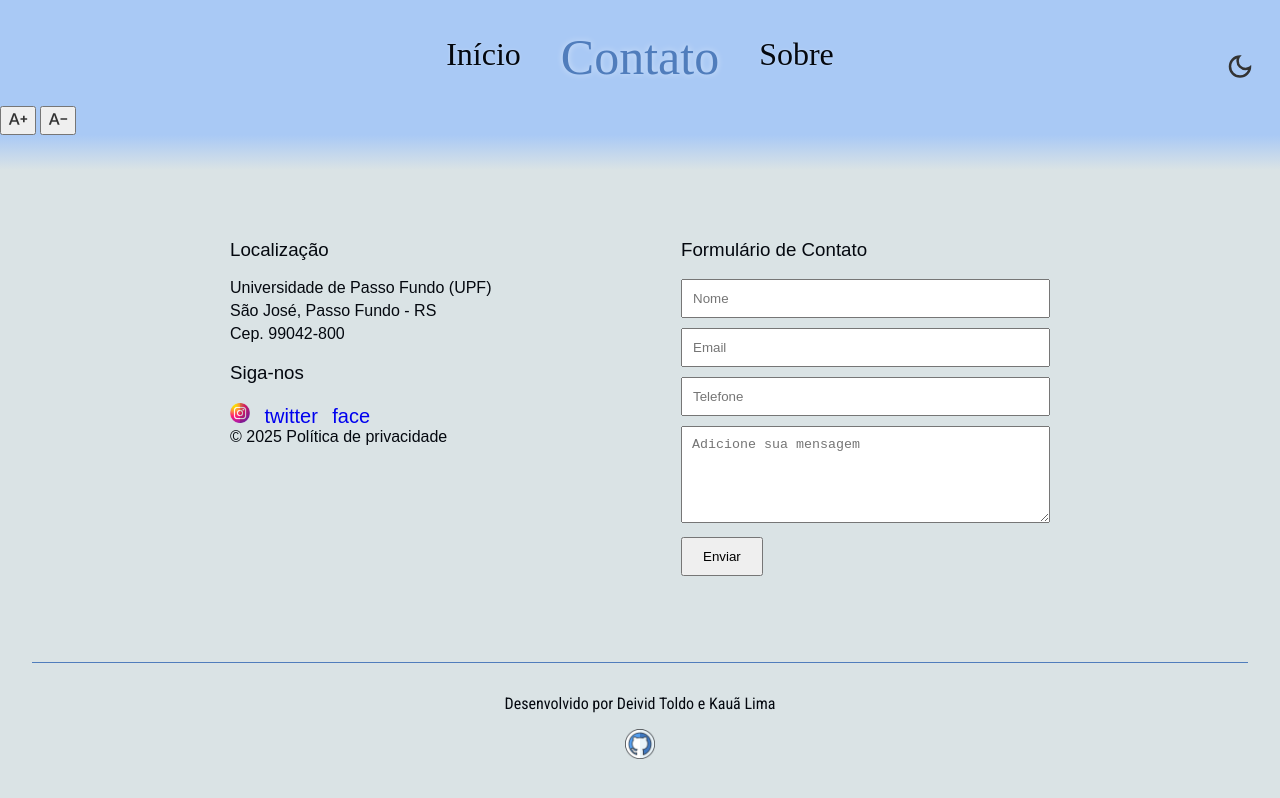
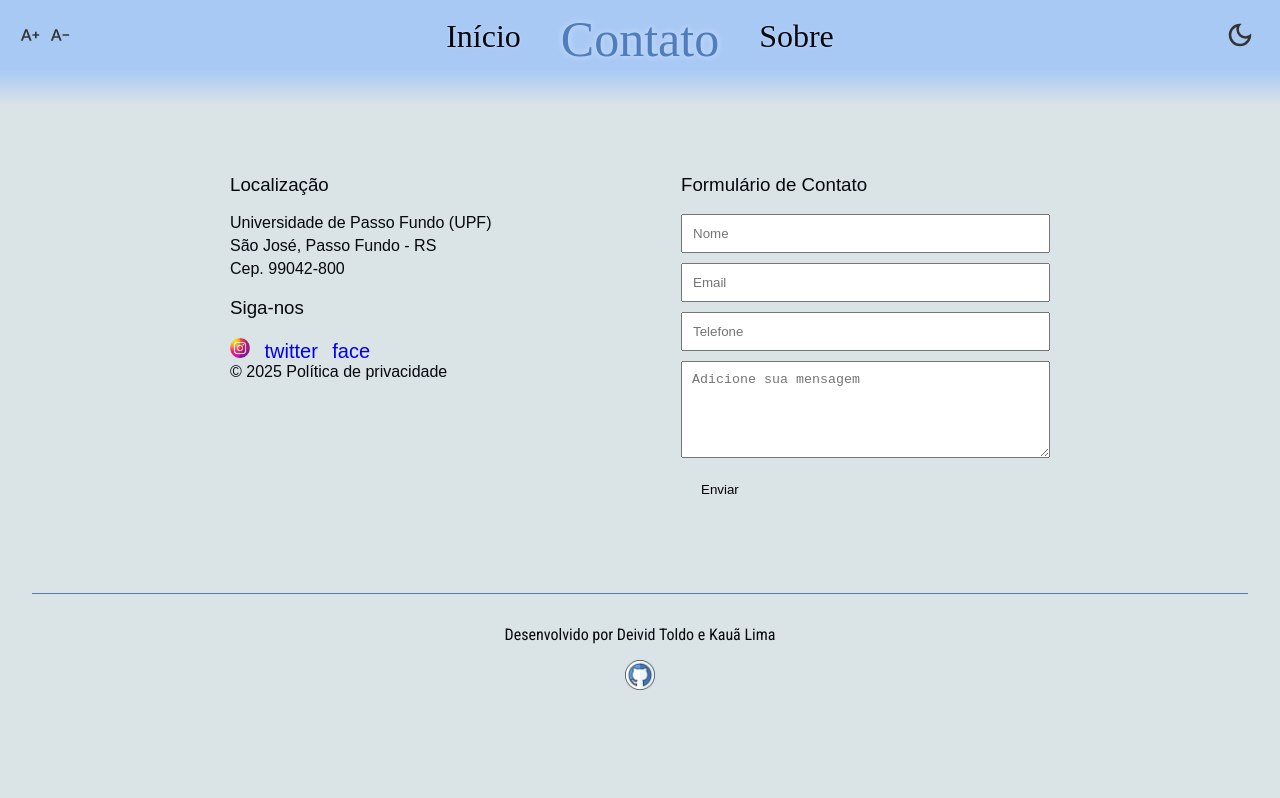
Before and after one commit to kaualima7/projeto-ciberseguranca, a plain HTML site: page contato.html in a window 1280 px wide. Drawn offline with Linux system fonts and the light colour scheme; a web font is replaced by a local one.

Commit message:
finalizando botoes acessibilidade

```diff
--- a/contato.html
+++ b/contato.html
@@ -9,22 +9,26 @@
 <body>
     <header>
         <nav>
+            <div class="botoes-acessibilidade">
+                <button id="increase-font" aria-label="Aumentar fonte">
+                    <img id="icone-aumentar" src="./img/A+proLight.svg" width="20" />
+                </button>
+                <button id="decrease-font" aria-label="Diminuir fonte">
+                    <img id="icone-diminuir" src="./img/A-proLight.svg" width="20" />
+                </button>
+            </div>
+
             <ul class="menu">
-                <li class="item_padrao"><a href="index.html">Início</a> </li>
-                <li class="item_ativo"><a href="contato.html">Contato</a> </li>
+                <li class="item_padrao"><a href="index.html">Início</a></li>
+                <li class="item_ativo"><a href="contato.html">Contato</a></li>
                 <li class="item_padrao"><a href="sobre.html">Sobre</a></li>
             </ul>
-            <button id="toggle-theme" aria-label="Alternar tema">
-                <img id="icone-tema" src="./img/darkMode.svg" alt="Ícone tema" width="30">
-            </button>
 
-            <button id="increase-font" aria-label="Aumentar fonte" class="btn-font">
-                <img src="./img/A+proLight.svg" alt="Aumentar fonte" width="20" />
-            </button>
-
-            <button id="decrease-font" aria-label="Diminuir fonte" class="btn-font">
-                <img src="./img/A-proLight.svg" alt="Diminuir fonte" width="20" />
-            </button>
+            <div class="botao-tema">
+                <button id="toggle-theme" aria-label="Alternar tema">
+                    <img id="icone-tema" src="./img/darkMode.svg" alt="Ícone tema" width="30" />
+                </button>
+            </div>
         </nav>
         <div class="degrade-apos-nav"></div>
     </header>
--- a/css/main.css
+++ b/css/main.css
@@ -27,12 +27,8 @@ body {
     transition: all 0.4s ease;
 }
 
-nav {
-    position: relative;
-    background-color: var(--cor-navbar);
-    top: 0;
-    z-index: 10;
-    padding: 0px 0;
+body {
+    font-size: 1em;
 }
 
 .degrade-apos-nav {
@@ -40,14 +36,56 @@ nav {
     background: linear-gradient(to bottom, var(--cor-navbar), var(--cor-fundo));
 }
 
+nav {
+    position: sticky;
+    top: 0;
+    z-index: 999; /* garantir que fique por cima */
+    background-color: var(--cor-navbar);
+    display: flex;
+    align-items: center;
+    justify-content: space-between;
+    height: 70px;
+    padding: 0 20px;
+}
+
 .menu {
+    position: absolute;
+    left: 50%;
+    transform: translateX(-50%);
     display: flex;
     justify-content: center;
     align-items: center;
+    gap: 40px;
     list-style: none;
-    gap: 40px;
     margin: 0;
-    padding: 20px 0;
+    padding: 0;
+}
+
+
+.botoes-acessibilidade,
+.botao-tema {
+    display: flex;
+    gap: 10px;
+}
+
+.botoes-acessibilidade button,
+.botao-tema button {
+    background: none;
+    border: none;
+    padding: 0;
+    cursor: pointer;
+}
+
+.botoes-acessibilidade img,
+.botao-tema img {
+    display: block;
+}
+
+button {
+    background: none;
+    border: none;
+    padding: 0;
+    cursor: pointer;
 }
 
 #toggle-theme {
@@ -139,17 +177,17 @@ main {
 .cartilha p {
     font-family: 'Geologica', sans-serif;
     font-weight: 400;
-    font-size: 1.1rem;
     line-height: 1.5;
     margin-bottom: 10px;
 }
+
 
 .cartilha li {
     margin-bottom: 8px;
     padding-left: 15px;
     position: relative;
+}
 
-}
 
 .cartilha article {
     margin-bottom: 60px;
--- a/js/main.js
+++ b/js/main.js
@@ -1,40 +1,46 @@
-console.log('Script carregado');
-console.log('botaoTema:', document.getElementById('toggle-theme'));
-console.log('icone:', document.getElementById('icone-tema'));
+document.addEventListener('DOMContentLoaded', () => {
+  console.log('Script carregado');
 
-const formContato = document.getElementById("contato-form");
-if (formContato) {
-  formContato.addEventListener("submit", function(event) {
-    event.preventDefault();
-    alert("Página em construção");
-  });
-}
-
-document.addEventListener('DOMContentLoaded', () => {
   const botaoTema = document.getElementById('toggle-theme');
   const icone = document.getElementById('icone-tema');
+  const aumentarBtn = document.getElementById('increase-font');
+  const diminuirBtn = document.getElementById('decrease-font');
 
+  // Tema claro/escuro
   if (botaoTema && icone) {
     botaoTema.addEventListener('click', () => {
       document.body.classList.toggle('dark');
       const isDark = document.body.classList.contains('dark');
+
       icone.src = isDark ? './img/lightMode.svg' : './img/darkMode.svg';
+
+      const iconeAumentar = document.querySelector('#increase-font img');
+      const iconeDiminuir = document.querySelector('#decrease-font img');
+
+      if (iconeAumentar && iconeDiminuir) {
+        iconeAumentar.src = isDark ? './img/A+prodark.svg' : './img/A+proLight.svg';
+        iconeDiminuir.src = isDark ? './img/A-prodark.svg' : './img/A-proLight.svg';
+      }
+    });
+  }
+
+  // Aumentar e diminuir a fonte
+  if (aumentarBtn && diminuirBtn) {
+    aumentarBtn.addEventListener('click', () => {
+      document.body.style.fontSize = '1.2em';
+    });
+
+    diminuirBtn.addEventListener('click', () => {
+      document.body.style.fontSize = '1em';
+    });
+  }
+
+  // Mensagem no formulário (se existir)
+  const formContato = document.getElementById("contato-form");
+  if (formContato) {
+    formContato.addEventListener("submit", function(event) {
+      event.preventDefault();
+      alert("Página em construção");
     });
   }
 });
-
-const botaoTema = document.getElementById('toggle-theme');
-const icone = document.getElementById('icone-tema');
-
-const iconeAumentar = document.getElementById('icone-aumentar');
-const iconeDiminuir = document.getElementById('icone-diminuir');
-
-if (botaoTema && icone && iconeAumentar && iconeDiminuir) {
-  botaoTema.addEventListener('click', () => {
-    document.body.classList.toggle('dark');
-    const isDark = document.body.classList.contains('dark');
-    icone.src = isDark ? './img/lightMode.svg' : './img/darkMode.svg';
-    iconeAumentar.src = isDark ? './img/A+prodark.svg' : './img/A+proLight.svg';
-    iconeDiminuir.src = isDark ? './img/A-prodark.svg' : './img/A-proLight.svg';
-  });
-}
```
Also changed, not shown: index.html (+16 -13 lines), sobre.html (+16 -13 lines). Lines whose indentation alone changed are shown as unchanged.
